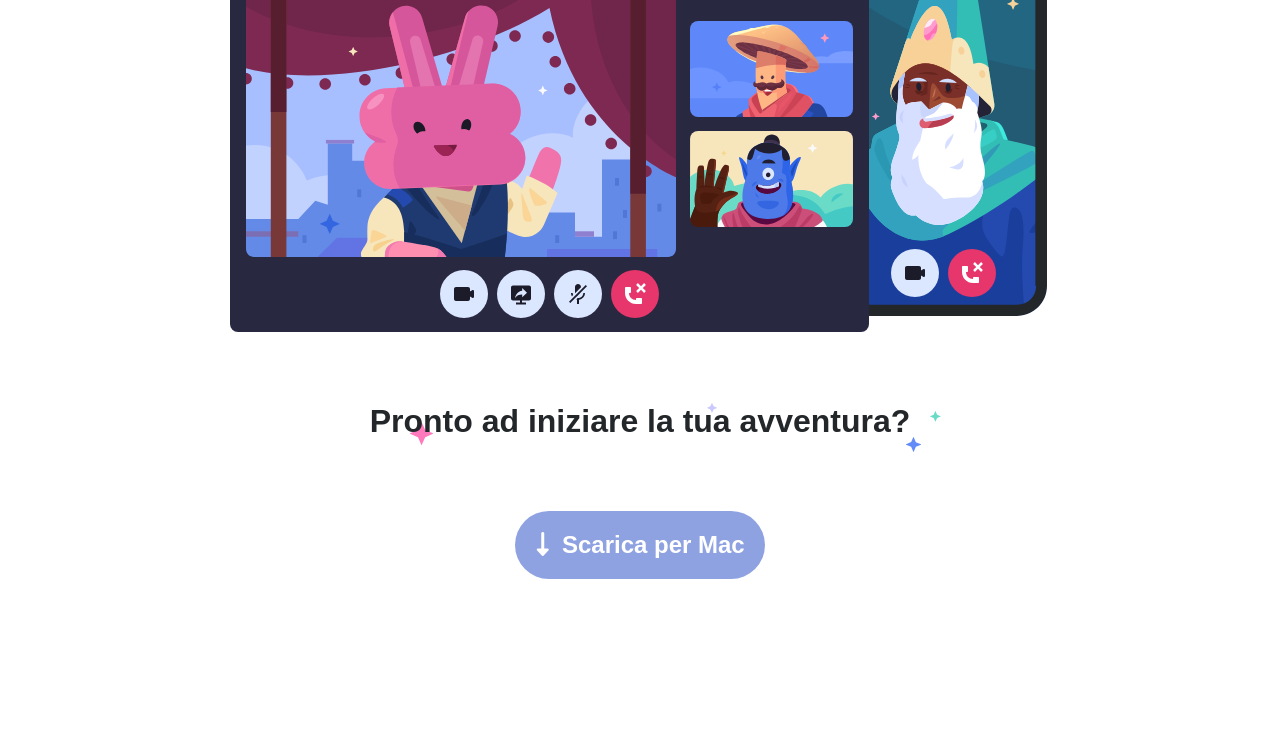
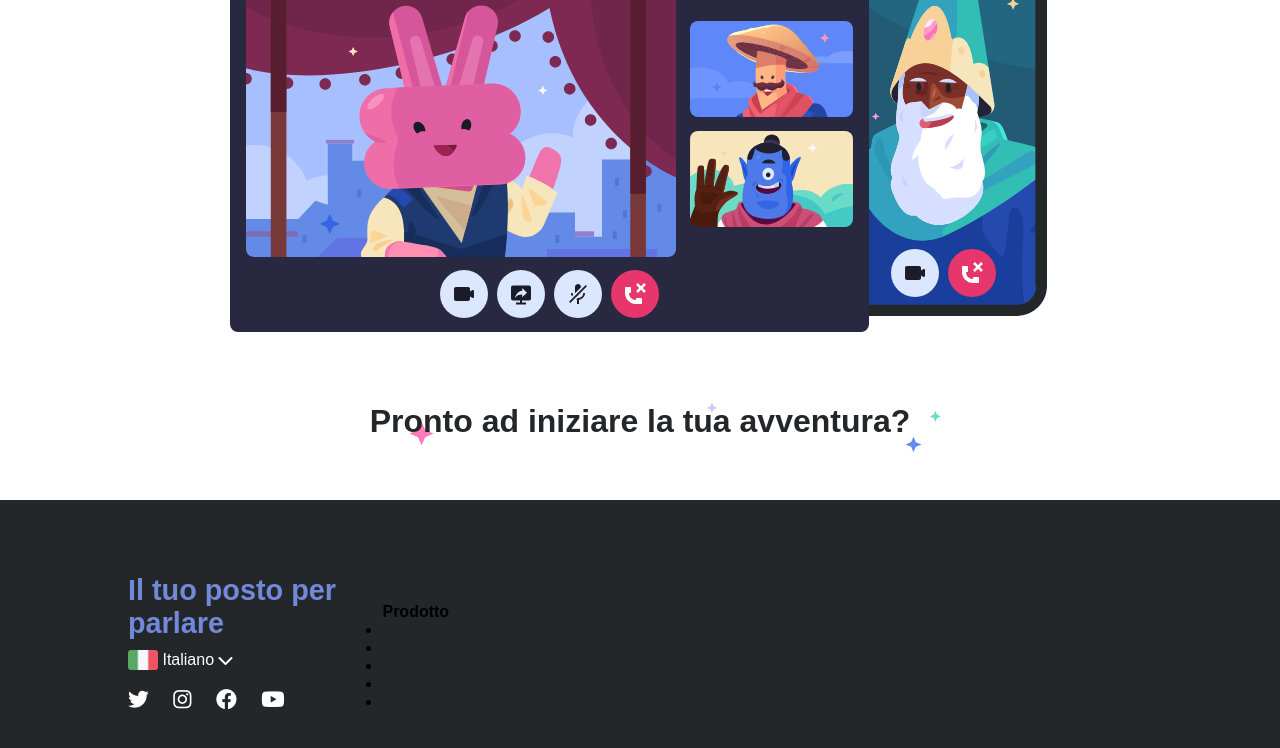
Before and after one commit to Neeiser/htmlcss-discord, a plain HTML site: page index.html in a window 1280 px wide. Shown: the part 3820-4568 px from the top of the page. Before the commit the page ends 4399 px from the top, so only its background shows below. Drawn offline with Linux system fonts and the light colour scheme.

Commit message:
Footer da concludere - Rivedere misure

```diff
--- a/css/style.css
+++ b/css/style.css
@@ -197,3 +197,46 @@ button:active{
 .question .fa-long-arrow-alt-down{
     color: white;
 }
+
+/* PAGINA 6 - FOOTER */
+
+footer{
+    width: 100%;
+    height: 100%;
+    background-color: #23272a;
+    padding-top: 10px;
+}
+
+.footer-container{
+    height: 70%;
+    margin: 5% 10%;
+}
+.footer-container div{
+    display: inline-block;
+    width: 250px;
+}
+
+.lang-selection{
+    padding-top: 10px;
+}
+
+.lang-selection *{
+    vertical-align: middle;
+    color: white;
+}
+
+.lang h3{
+    font-size: 1.8em;
+    color:#7289da;
+    font-weight: 800;
+}
+
+.lang img{
+    width: 30px;
+}
+
+.lang .fab{
+    font-size: 1.3em;
+    color: white;
+    padding: 8% 8% 8% 0;
+}
--- a/index.html
+++ b/index.html
@@ -100,7 +100,39 @@
                 </div>
             </div>
         </div>
-        <div></div>
+
+<!-- Pagina 6 - FOOTER -->
+        <div class="page p6f">
+            <footer>
+                <div class="footer-container">
+                    <div class="lang">
+                        <h3>Il tuo posto per parlare</h3>
+                        <div class="lang-selection">
+                            <img src="img/ita.png" alt="bandiera italia">
+                            <span>Italiano</span>
+                            <i class="fas fa-chevron-down"></i>
+                        </div>
+                        <i class="fab fa-twitter"></i>
+                        <i class="fab fa-instagram"></i>
+                        <i class="fab fa-facebook"></i>
+                        <i class="fab fa-youtube"></i>
+                    </div>
+                    <div>
+                        <h4>Prodotto</h4>
+                        <ul>
+                            <li></li>
+                            <li></li>
+                            <li></li>
+                            <li></li>
+                            <li></li>
+                        </ul>
+                    </div>
+                    <div></div>
+                    <div></div>
+                    <div></div>
+                </div>
+            </footer>
+        </div>
     </div>
 </body>
 
```
